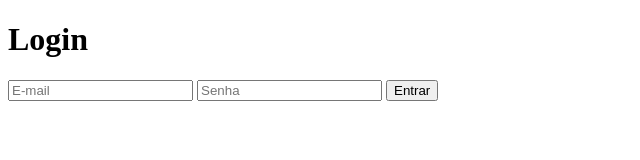
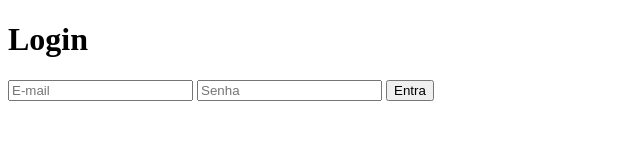
Before and after one commit to acbrazil/emillennium, a plain HTML site: page login.html in a window 1280 px wide. Shown: the full height of the page, 0-640 px from the left. Drawn offline with Linux system fonts and the light colour scheme.

Commit message:
test push

```diff
--- a/login.html
+++ b/login.html
@@ -10,6 +10,6 @@
     <h1>Login</h1>
     <input type="text" id="login" placeholder="E-mail">
     <input type="password" id="password" placeholder="Senha">
-    <button>Entrar</button>
+    <button>Entra</button>
 </body>
 </html>
```
Also changed, not shown: package-lock.json (deleted).
